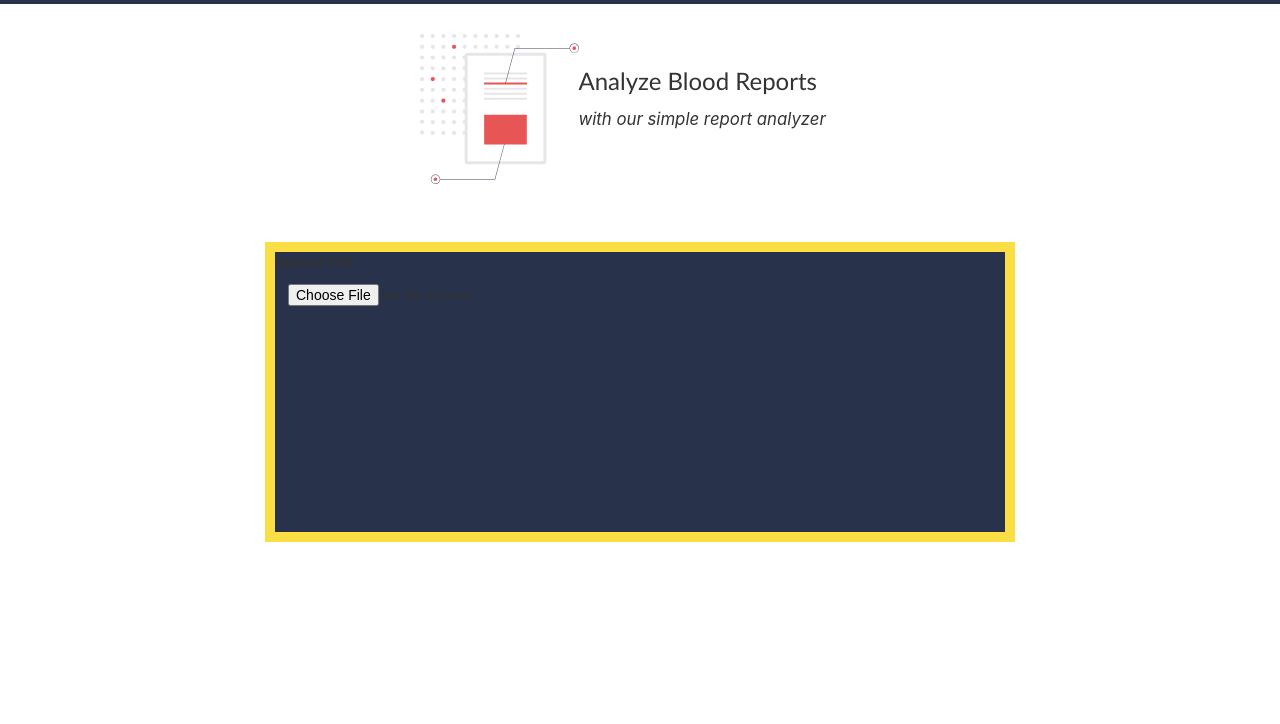
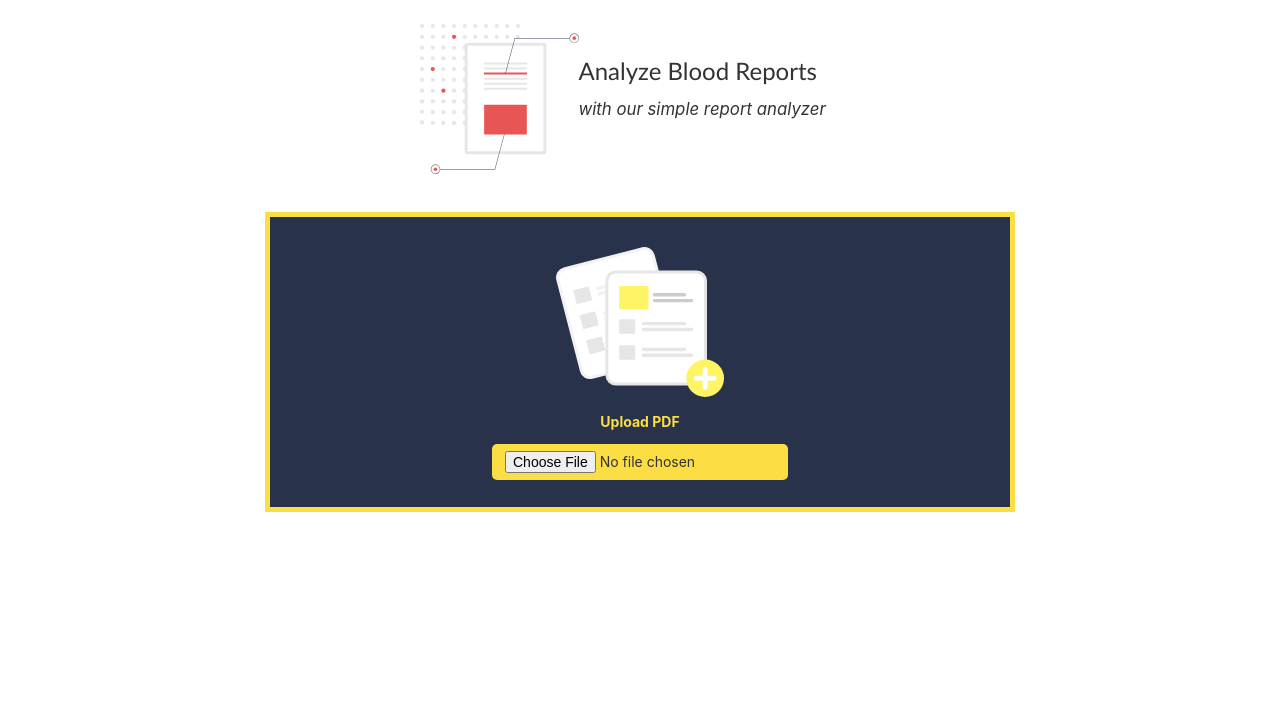
Before and after one commit to JessieJolly/Scanary-MECLABS, a plain HTML site: page index.html in a window 1280 px wide. Shown: the part 76-800 px from the top of the page. Drawn offline with nearby package versions, Linux system fonts and the light colour scheme.

Commit message:
analyzer

```diff
--- a/index.html
+++ b/index.html
@@ -27,10 +27,12 @@
         <p class="para2">with our simple report analyzer</p>
     </div>
     <div class="container" id ="pdf upload">
-        <!--<form action="/action_page.php"></form>-->
+        <!--<form action="/action_page.php"></form>  class="btn btn-primary.raised btn-block"-->
             <div class="box">
+              <img class="addfiles" src="addfilesSVG.svg" alt="adding files">
+              <br>
                 <label for="file">Upload PDF</label>
-                <input type="file" class="btn btn-primary.raised btn-block" id="file" placeholder="Upload PDF" name="file">
+                <input type="file" id="file" name="file" class="btn btn-primary.raised btn-block" >
             </div>
         <!--</form>-->
     </div>
--- a/main.css
+++ b/main.css
@@ -3,27 +3,31 @@
     width: 750px;
     height: 300px;
     margin: 50px auto;
-    margin-top: 100px;
+    margin-top: 80px;
     margin-bottom: 15px;
     background:#28324B;
     border-style: solid;
     border-color: #FBDE44;
-    border-width: 10px;
+    border-width: 5px;
+    text-align: center;
+    position: relative;
 }
 
 header
 {
    background-color:#28324B;
-   height: 80px;
+   height: 70px;
 }
 
 .yellow
 {
     background-color: #FBDE44;
     float: right;
-    height: 20.332px;
+    height: 20.33334px;
     width: 100%;
     position:fixed;
+    z-index: 1;
+    margin-left: 6.5%;
 }
 .head{
     position: fixed;
@@ -46,3 +50,21 @@ header
     font-size: larger;
     font-style: italic;
 }
+.addfiles {
+  margin-top: 30px;
+  height: 150px;
+
+}
+#file {
+  background-color: #FBDE44;
+  width: 40%;
+  margin-top: 1%;
+  margin-left: 30%;
+  border-radius: 5px;
+  font-family:-apple-system, BlinkMacSystemFont, 'Segoe UI', Roboto, Oxygen, Ubuntu, Cantarell, 'Open Sans', 'Helvetica Neue', sans-serif;
+}
+label {
+  font-family:-apple-system, BlinkMacSystemFont, 'Segoe UI', Roboto, Oxygen, Ubuntu, Cantarell, 'Open Sans', 'Helvetica Neue', sans-serif;
+  margin-top: 2%;
+  color: #FBDE44;
+}
```
Also changed, not shown: addfilesSVG.svg (added), addicon.svg (added).
